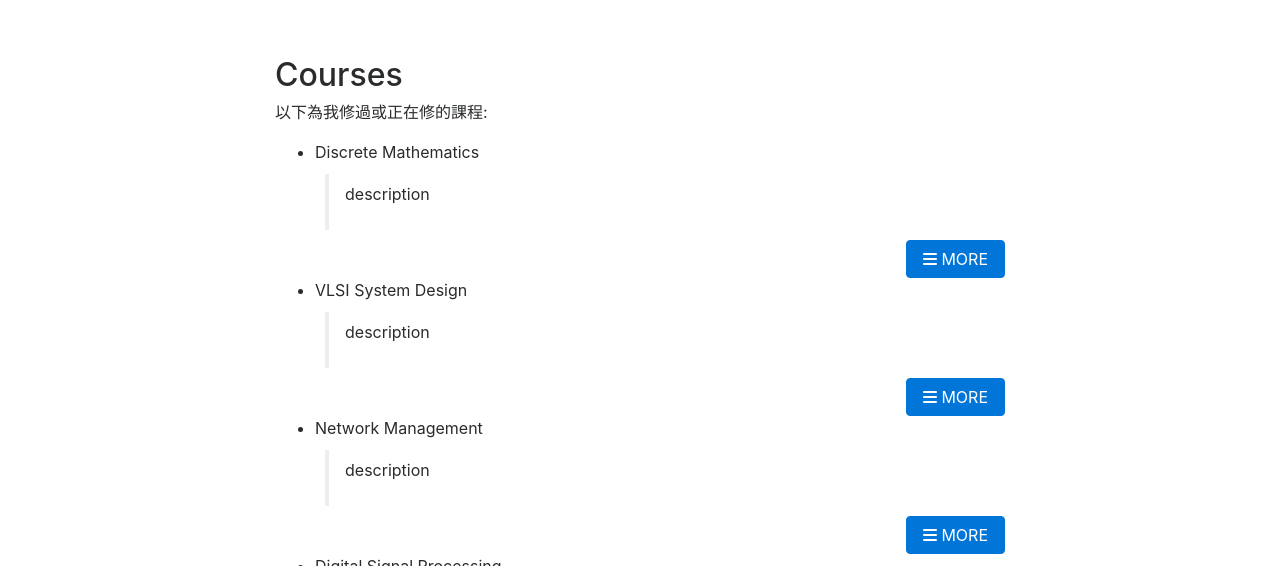
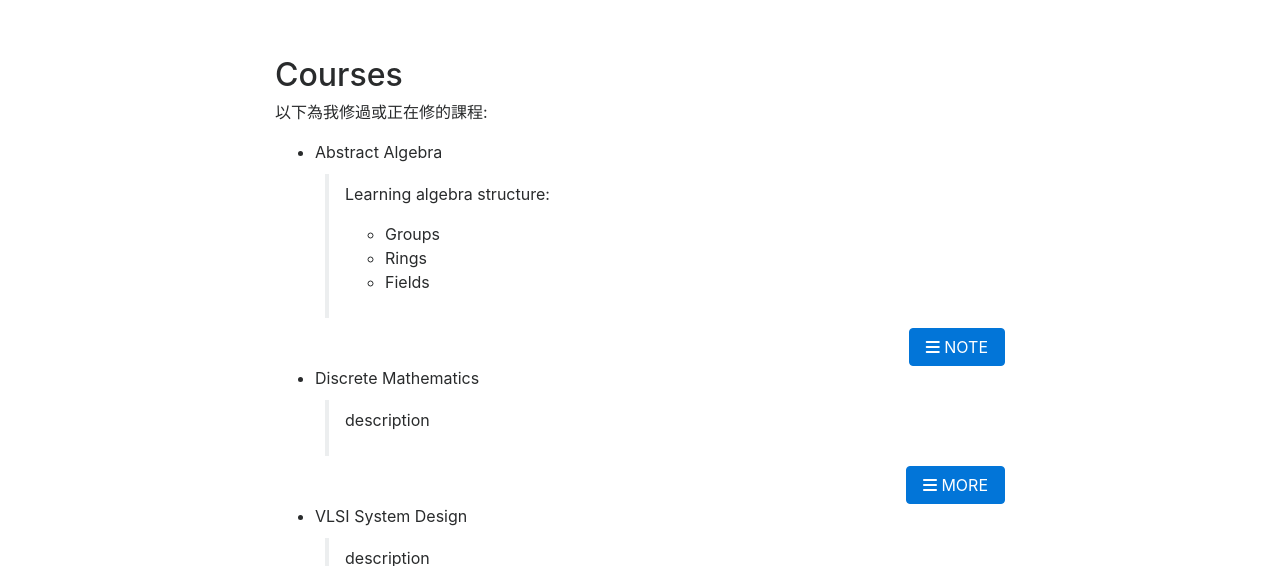
Before and after one commit to Jyun-Neng/Jyun-Neng.github.io, a plain HTML site: page index.html in a window 1280 px wide. Shown: the part 649-1215 px from the top of the page. Drawn offline with nearby package versions, Linux system fonts and the light colour scheme; a script that the page names is missing.

Commit message:
Abstract Algebra

```diff
--- a/index.html
+++ b/index.html
@@ -58,6 +58,19 @@
 					<h2>Courses</h2>
 					<p>以下為我修過或正在修的課程:</p>
 					<ul id="class">
+						<li>Abstract Algebra</li>
+						<blockquote class="blockquote">
+							<p>Learning algebra structure:
+								<ul>
+									<li>Groups</li>
+									<li>Rings</li>
+									<li>Fields</li>
+								</ul>
+							</p>
+						</blockquote>
+						<div class="d-flex flex-row-reverse">
+							<a href="https://hackmd.io/IYdgZgbAjAxgzMAtDCYCsiAsAGAHEgIwQFNEBOYzKEA9YAEzQCYg?view" class="btn btn-primary"><i class="fa fa-bars" aria-hidden="true"></i> NOTE</a>
+						</div>
 						<li>Discrete Mathematics</li>
 						<blockquote class="blockquote">
 							<p>description</p>
```
